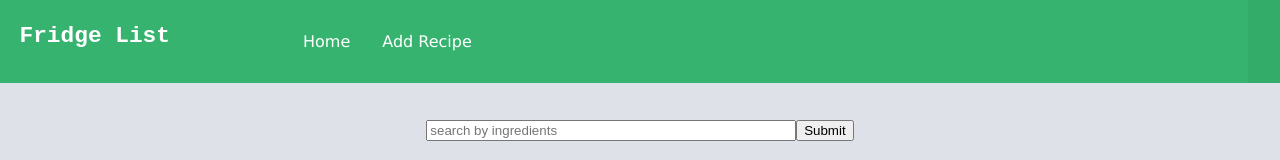
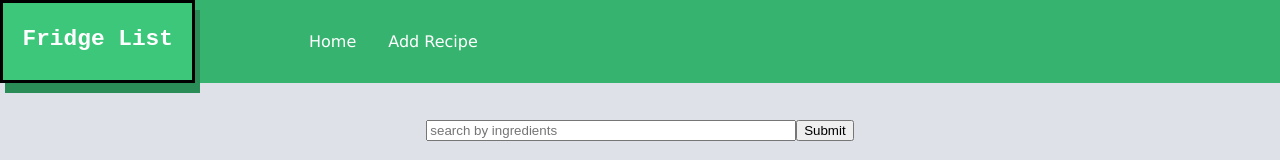
Before and after one commit to Ivani451/FridgeList, a React (Create React App) app in the folder client/: page / in a window 1280 px wide. Shown: the top 160 px of the page. Built offline with nearby package versions, Linux system fonts and the light colour scheme; no server answers.

Commit message:
re-formatted google login and re-styled header logo

```diff
--- a/client/src/App.scss
+++ b/client/src/App.scss
@@ -11,12 +11,15 @@ body {
     margin: 0;
 
     #header-logo {
+      color: white;
+      border: 3px solid black;
+      background-color: #3dc77b;
+      box-shadow: 5px 10px #2a8d57;
       padding: 0em 1em 0em 1em;
       margin-right: 5em;
       font-family: monospace;
       font-size: 1.5em;
       text-decoration: none;
-      color: white;
     }
 
     .header-button {
--- a/client/src/components/Header.js
+++ b/client/src/components/Header.js
@@ -10,11 +10,15 @@ class Header extends Component {
       case null:
         return;
       case false:
-        return <p>Login with Google</p>;
+        return (
+          <a href="/auth/google/" className="header-button" id="google-login">
+            <p>Login with Google</p>
+          </a>
+        );
       default:
         return (
           <a href="/api/logout/" className="header-button" id="google-login">
-            Logout
+            <p>Logout</p>
           </a>
         );
     }
@@ -40,9 +44,7 @@ class Header extends Component {
           <p>Add Recipe</p>
         </NavLink>
 
-        <a href="/auth/google/" className="header-button" id="google-login">
-          {this.renderContent()}
-        </a>
+        {this.renderContent()}
       </nav>
     );
   }
```
